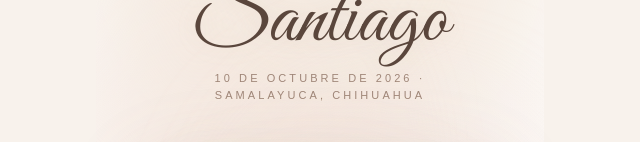
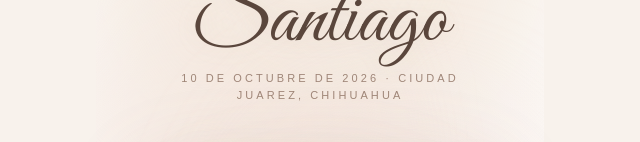
Before and after one commit to roiszs/BodaSantiago-Lily, a Next.js app: page / in a window 1280 px wide. Shown: the part 267-409 px from the top of the page, without its empty margins (320-960 px from the left). Built offline with nearby package versions, Linux system fonts and the light colour scheme.

Commit message:
Ciudad juarez

```diff
--- a/src/app/page.tsx
+++ b/src/app/page.tsx
@@ -552,7 +552,7 @@ export default function WeddingInvitationMobile() {
           </h1>
 
           <p className="mx-auto mt-4 max-w-xs text-[11px] uppercase tracking-[0.28em] text-[#9f8678]">
-            {wedding.dateLabel} · Samalayuca, Chihuahua
+            {wedding.dateLabel} · Ciudad Juarez, Chihuahua
           </p>
 
                     <div className="relative mt-10">
```
